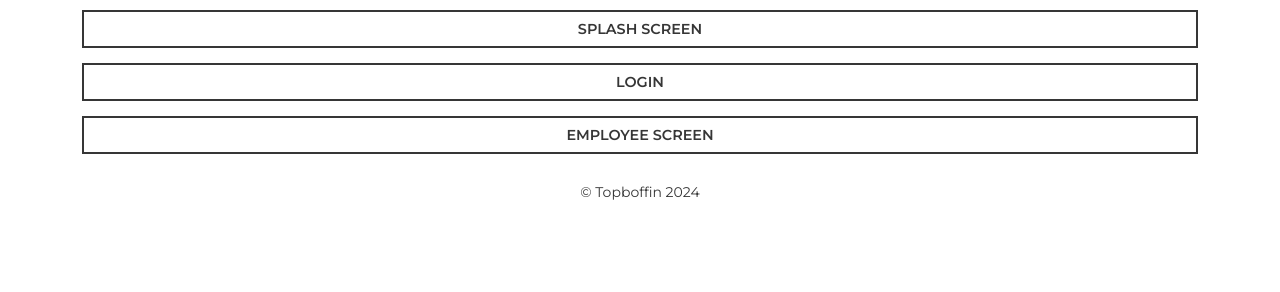
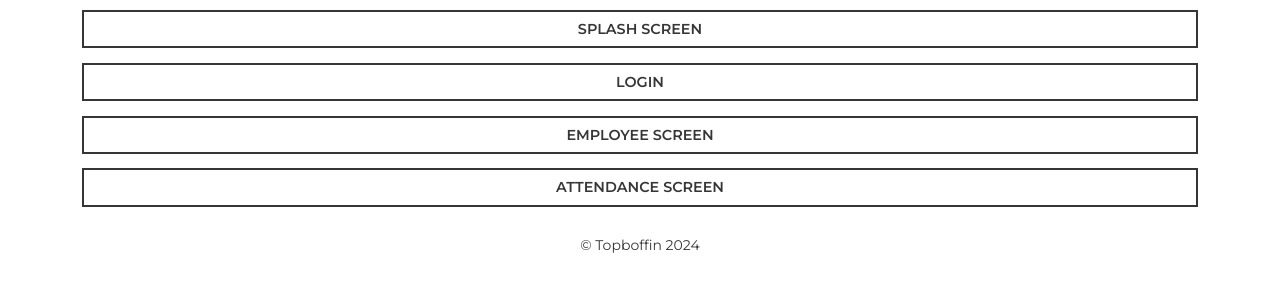
Before and after one commit to touseefahmed-cyber/HRM-Portal-Frontend, a website: page index.html in a window 1280 px wide. Shown: the part 72-364 px from the top of the page. Drawn offline with Linux system fonts and the light colour scheme.

Commit message:
attendance-screen add index page

```diff
--- a/index.html
+++ b/index.html
@@ -62,6 +62,7 @@
                     <li><a class="btn-demo" href="splash-screen.html">Splash Screen</a></li>
                     <li><a class="btn-demo" href="login.html">Login</a></li>
                     <li><a class="btn-demo" href="employee-screen.html">Employee Screen</a></li>
+                    <li><a class="btn-demo" href="attendance.html">Attendance Screen</a></li>
 
                     <li>
                         <br>
```
